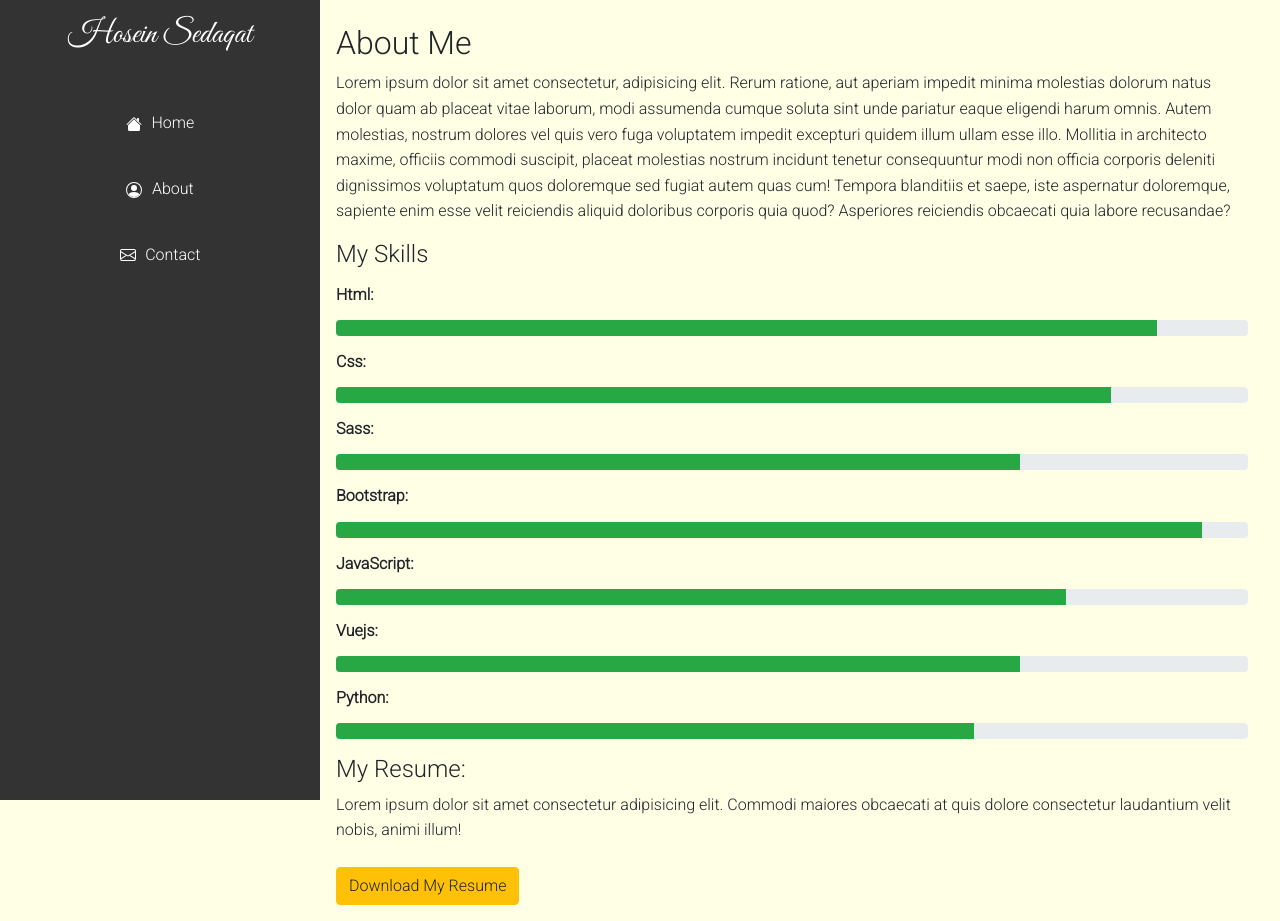
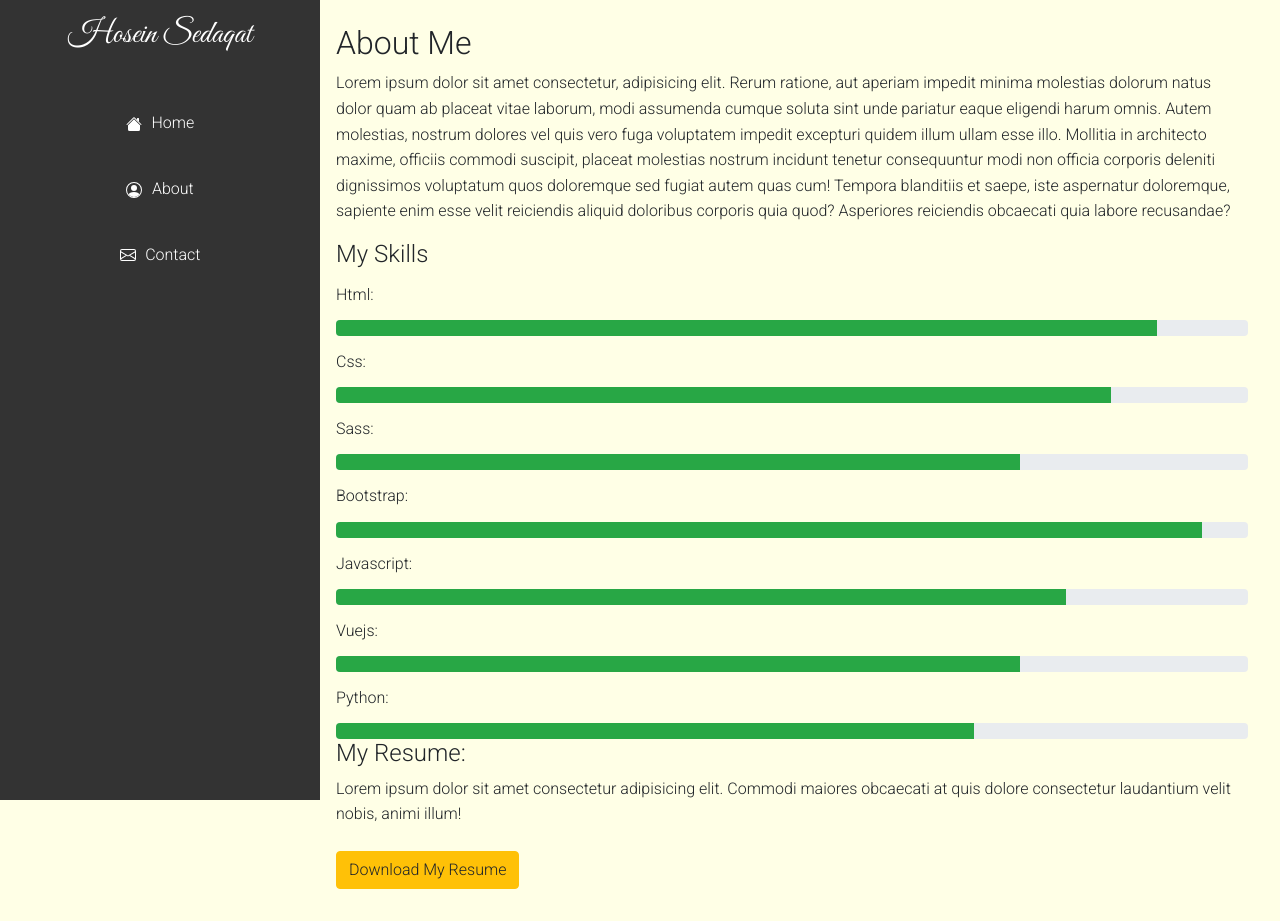
Before and after one commit to hoseinsedaqat/Vuejs-portfolio-website, a Vue app: page /About in a window 1280 px wide. Built offline with nearby package versions, Linux system fonts and the light colour scheme; a web font is replaced by a local one.

Commit message:
Update About.vue

```diff
--- a/src/components/About.vue
+++ b/src/components/About.vue
@@ -14,82 +14,18 @@
       recusandae?
     </p>
     <h4>My Skills</h4>
-    <h6 class="font-weight-bold">Html:</h6>
+    <div v-for="skill in skillProgress" :key="skill">
+      <h6>{{ skill.title }}</h6>
       <div class="progress">
         <div
           class="progress-bar bg-success"
           role="progressbar"
-        aria-valuenow="90"
+          :aria-valuenow="`${skill.vNow}`"
           aria-valuemin="0"
           aria-valuemax="100"
-        style="width: 90%"
+          :style="{ width: skill.vStyle }"
         ></div>
       </div>
-    <h6 class="font-weight-bold">Css:</h6>
-    <div class="progress">
-      <div
-        class="progress-bar bg-success"
-        role="progressbar"
-        aria-valuenow="85"
-        aria-valuemin="0"
-        aria-valuemax="100"
-        style="width: 85%"
-      ></div>
-    </div>
-    <h6 class="font-weight-bold">Sass:</h6>
-    <div class="progress">
-      <div
-        class="progress-bar bg-success"
-        role="progressbar"
-        aria-valuenow="75"
-        aria-valuemin="0"
-        aria-valuemax="100"
-        style="width: 75%"
-      ></div>
-    </div>
-    <h6 class="font-weight-bold">Bootstrap:</h6>
-    <div class="progress">
-      <div
-        class="progress-bar bg-success"
-        role="progressbar"
-        aria-valuenow="95"
-        aria-valuemin="0"
-        aria-valuemax="100"
-        style="width: 95%"
-      ></div>
-    </div>
-    <h6 class="font-weight-bold">JavaScript:</h6>
-    <div class="progress">
-      <div
-        class="progress-bar bg-success"
-        role="progressbar"
-        aria-valuenow="80"
-        aria-valuemin="0"
-        aria-valuemax="100"
-        style="width: 80%"
-      ></div>
-    </div>
-    <h6 class="font-weight-bold">Vuejs:</h6>
-    <div class="progress">
-      <div
-        class="progress-bar bg-success"
-        role="progressbar"
-        aria-valuenow="75"
-        aria-valuemin="0"
-        aria-valuemax="100"
-        style="width: 75%"
-      ></div>
-    </div>
-    <h6 class="font-weight-bold">Python:</h6>
-    <div class="progress mb-3">
-      <div
-        class="progress-bar bg-success"
-        role="progressbar"
-        aria-valuenow="70"
-        aria-valuemin="0"
-        aria-valuemax="100"
-        style="width: 70%"
-      ></div>
     </div>
     <h4>My Resume:</h4>
     <p>
@@ -103,6 +39,20 @@
 <script>
 export default {
   name: "About",
+  data() {
+    return {
+      // define my Skills
+      skillProgress: [
+        { title: "Html:", vNow: 90, vStyle: "90%" },
+        { title: "Css:", vNow: 85, vStyle: "85%" },
+        { title: "Sass:", vNow: 75, vStyle: "75%" },
+        { title: "Bootstrap:", vNow: 95, vStyle: "95%" },
+        { title: "Javascript:", vNow: 80, vStyle: "80%" },
+        { title: "Vuejs:", vNow: 75, vStyle: "75%" },
+        { title: "Python:", vNow: 70, vStyle: "70%" },
+      ],
+    };
+  },
 };
 </script>
 
```
Lines whose indentation alone changed are shown as unchanged.
